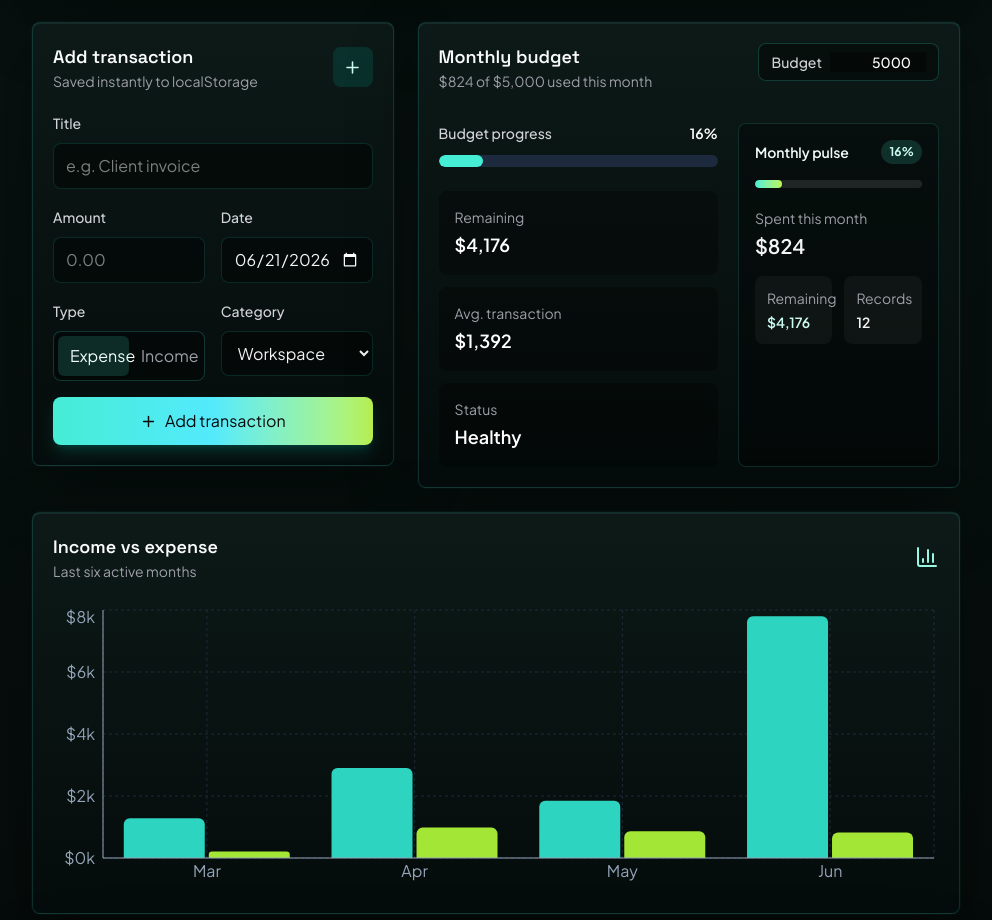
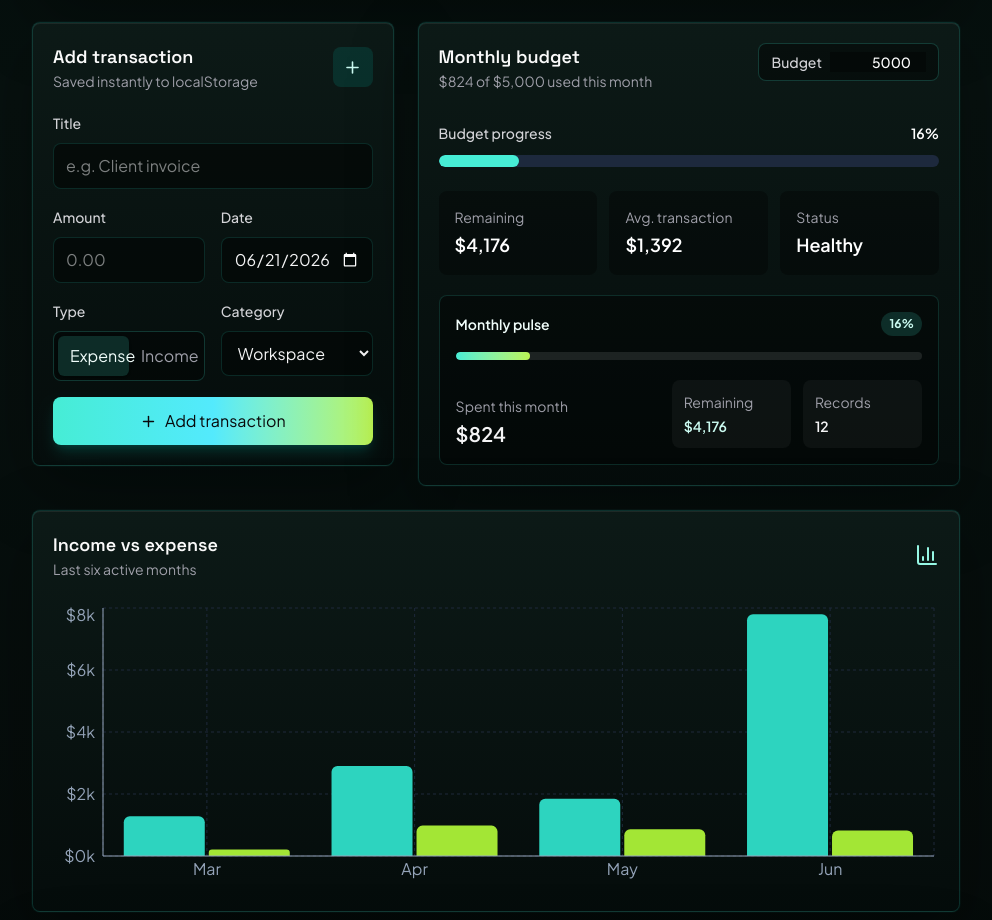
Before and after one commit to shivam21bb106/Personal-Finance-Tracker, a React (Vite) app: page / in a window 1280 px wide. Shown: the part 1496-2416 px from the top of the page, without its empty margins (288-1280 px from the left). Built offline with nearby package versions, Linux system fonts and the light colour scheme.

Commit message:
Fix monthly pulse responsive layout

```diff
--- a/src/App.tsx
+++ b/src/App.tsx
@@ -934,7 +934,7 @@ function App() {
                   </label>
                 </div>
 
-                <div className="mt-8 grid gap-5 lg:grid-cols-[1fr_0.72fr]">
+                <div className="mt-8 grid gap-5 2xl:grid-cols-[1fr_0.72fr]">
                   <div>
                     <div className="flex items-center justify-between text-sm">
                       <span className="font-medium text-slate-600 dark:text-zinc-300">
@@ -954,7 +954,7 @@ function App() {
                         style={{ width: `${budgetProgress}%` }}
                       />
                     </div>
-                    <div className="mt-6 grid gap-3 sm:grid-cols-3 lg:grid-cols-1 2xl:grid-cols-3">
+                    <div className="mt-6 grid gap-3 sm:grid-cols-3">
                       <div className="rounded-lg bg-emerald-50/60 p-4 dark:bg-black/35">
                         <p className="text-sm text-slate-500 dark:text-zinc-400">
                           Remaining
@@ -1006,7 +1006,7 @@ function App() {
                         style={{ width: `${budgetProgress}%` }}
                       />
                     </div>
-                    <div className="mt-5 grid gap-4 text-sm">
+                    <div className="mt-5 grid gap-4 text-sm sm:grid-cols-[1fr_1.25fr] sm:items-end 2xl:grid-cols-1">
                       <div>
                         <p className="text-slate-500 dark:text-zinc-400">
                           Spent this month
```
